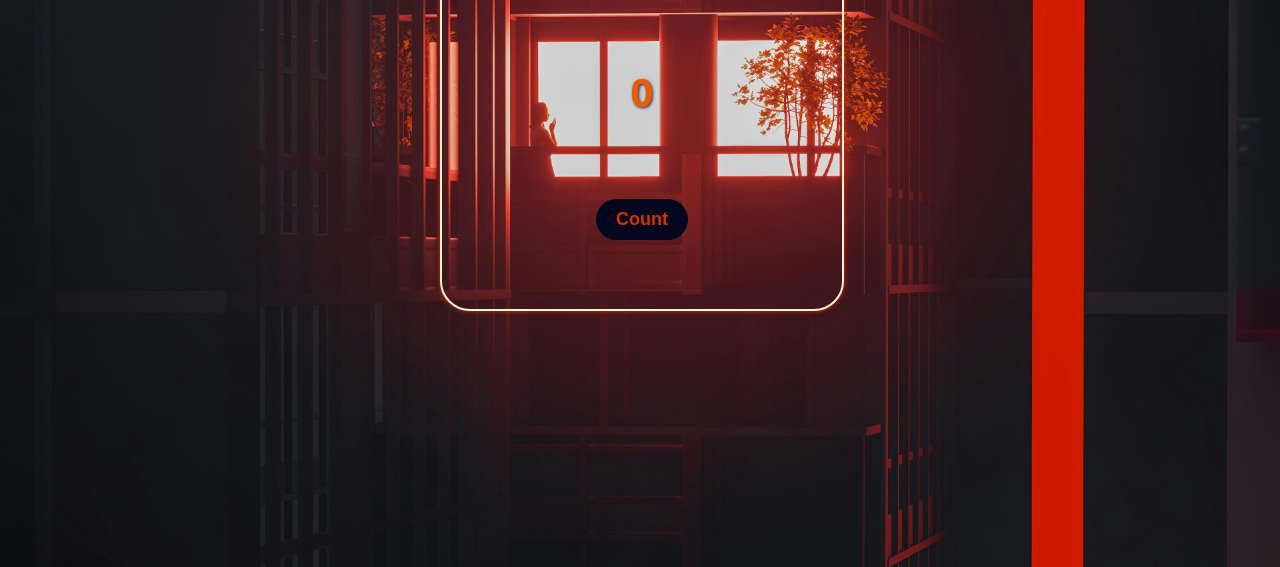
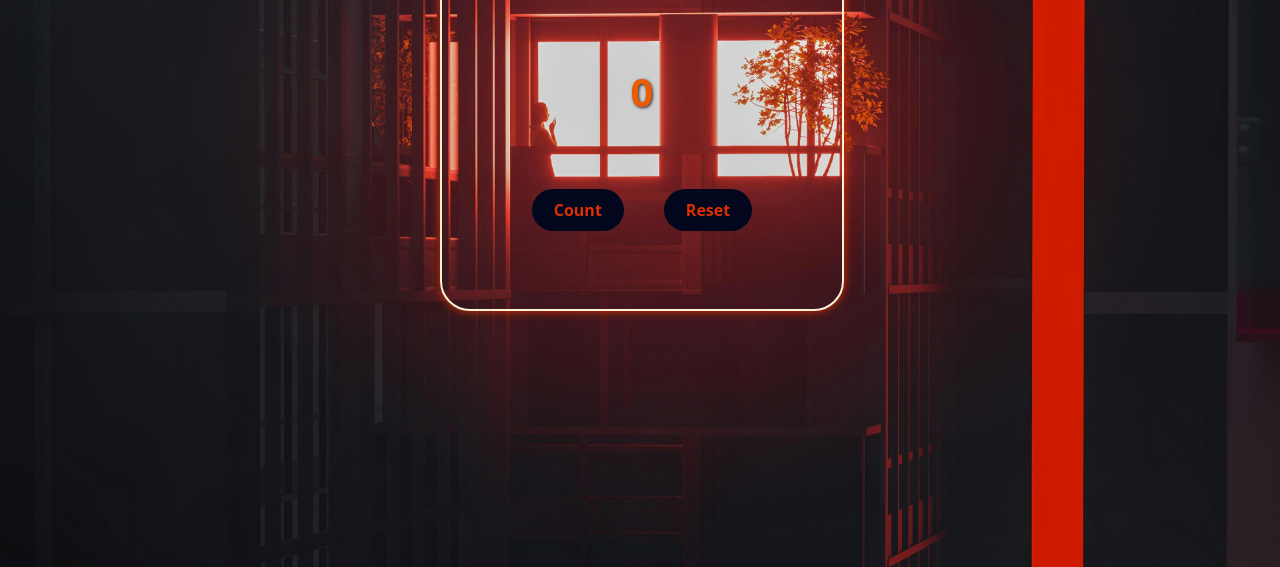
Before and after one commit to pavan-tanuku/web_development, a plain HTML site: page projects/project1/main.html in a window 1280 px wide. Shown: the part 233-800 px from the top of the page. Drawn offline with Linux system fonts and the light colour scheme; a web font is replaced by a local one.

Commit message:
added reset button to project1

```diff
--- a/projects/project1/index.js
+++ b/projects/project1/index.js
@@ -6,3 +6,8 @@ function countPeople() {
     console.log(count);
 
 }
+
+function resetCount() {
+    count = 0;
+    countDisplay.innerText = count;
+}
--- a/projects/project1/main.html
+++ b/projects/project1/main.html
@@ -14,7 +14,10 @@
         <h1 id="title">Count People</h1>
         <div id="hero">
             <h2 id="count-display">0</h2>
-            <button id="count-btn" onclick="countPeople()">Count</button>
+            <div class="btn">
+                <button  class="count-reset" onclick="countPeople()">Count</button>
+                <button class="count-reset" onclick="resetCount()">Reset</button>
+            </div>
         </div>
     </section>
     <script src="index.js"></script>
--- a/projects/project1/style.css
+++ b/projects/project1/style.css
@@ -21,7 +21,7 @@ body {
     flex-direction: column;
     align-items: center;
     justify-content: flex-start;
-    box-shadow: 0px 0px 5px #dc2f02;
+    box-shadow: 0px 0px 10px #dc2f02;
 }
 
 #title {
@@ -46,19 +46,24 @@ body {
     font-size: 40px;
 }
 
-#count-btn {
-    font-size: large;
-    font-weight: bold;
-    margin: 50px 0px 50px 0px;
-    padding: 10px 20px;
+.btn {
+    display: flex;
+    justify-content: center;
+    align-items: center;
+}
+
+.count-reset {
+    margin: 40px 20px;
+    padding: 10px 22px;
+    font: bold 16px "Happy Monkey", system-ui;
     color: #dc2f02;
     background: #03071e;
+    border: none;
     border-radius: 22px;
-    border: none;
     cursor: pointer;
-    text-align: center;;
 }
-#count-btn:hover {
+
+.count-reset:hover {
     background: #f2f1f1;
     color: #9d0208;
     box-shadow: 0px 0px 10px #9d0208;
```
